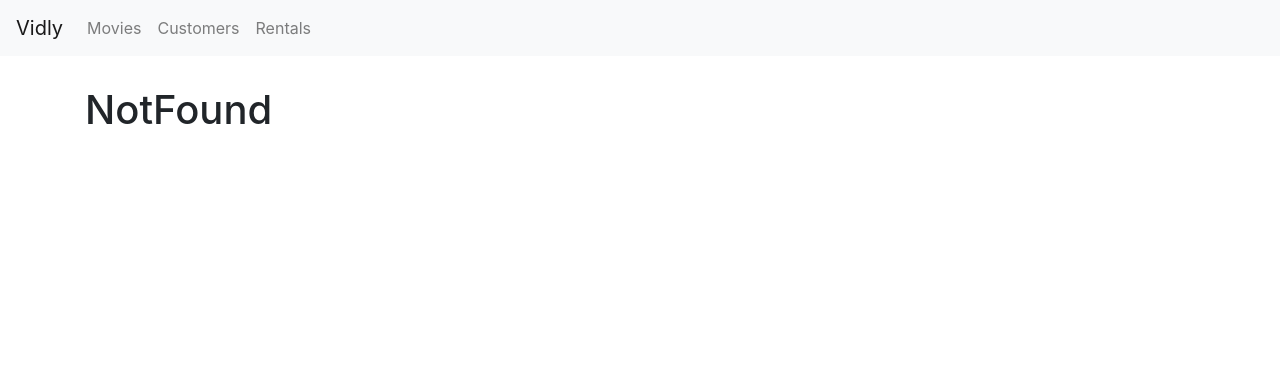
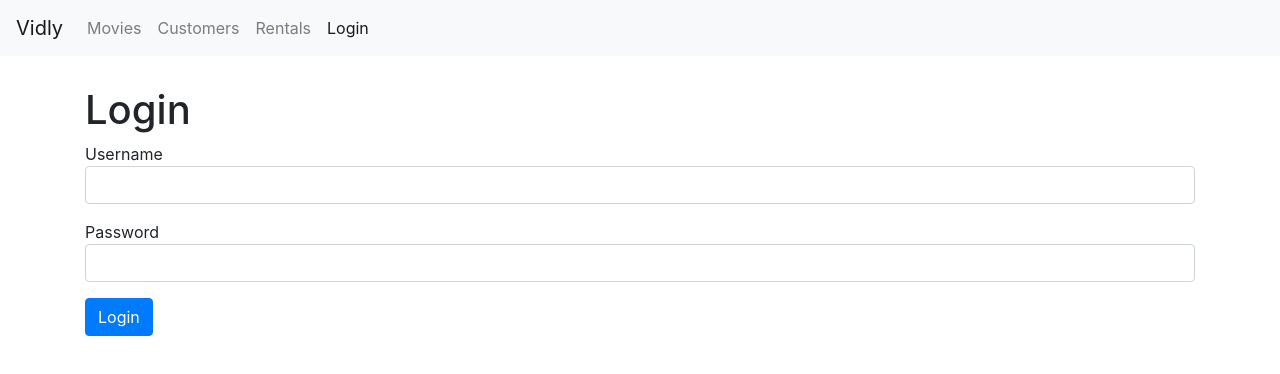
Before and after one commit to SpectralFergus/vidly, a React (Create React App) app: page /login in a window 1280 px wide. Before the commit this address led to /not-found. Shown: the top 374 px of the page. Built offline with nearby package versions, Linux system fonts and the light colour scheme.

Commit message:
synchronize login fields to state

```diff
--- a/src/App.js
+++ b/src/App.js
@@ -7,12 +7,14 @@
 import Rentals from "./components/rentals";
 import NotFound from "./components/notFound";
 import MovieForm from "./components/movieForm";
+import LoginForm from "./components/loginForm";
 function App() {
   return (
     <>
       <NavBar />
       <main className="container">
         <Switch>
+          <Route path="/login" component={LoginForm}></Route>
           <Route path="/movies/:id" component={MovieForm}></Route>
           <Route path="/movies" component={Movies}></Route>
           <Route path="/customers" component={Customers}></Route>
--- /dev/null
+++ b/src/components/loginForm.jsx
@@ -0,0 +1,55 @@
+import React, { Component } from "react";
+
+class LoginForm extends Component {
+  state = {
+    account: { username: "", password: "" },
+  };
+
+  handleSubmit = (e) => {
+    e.preventDefault();
+
+    console.log("submitted");
+  };
+
+  handleChange = ({currentTarget: input}) => {
+    const account = { ...this.state.account };
+    account[input.name] = input.value;
+    this.setState({ account });
+  };
+
+  render() {
+    const { account } = this.state;
+    return (
+      <>
+        <h1>Login</h1>
+        <form onSubmit={this.handleSubmit}>
+          <div className="form-group">
+            <label htmlFor="username"></label>Username
+            <input
+              value={account.username}
+              onChange={this.handleChange}
+              id="username"
+              name="username"
+              type="text"
+              className="form-control"
+            />
+          </div>
+          <div className="form-group">
+            <label htmlFor="password"></label>Password
+            <input
+              value={account.password}
+              onChange={this.handleChange}
+              id="password"
+              name="password"
+              type="text"
+              className="form-control"
+            />
+          </div>
+          <button className="btn btn-primary">Login</button>
+        </form>
+      </>
+    );
+  }
+}
+
+export default LoginForm;
--- a/src/components/navBar.jsx
+++ b/src/components/navBar.jsx
@@ -36,6 +36,11 @@
               Rentals
             </NavLink>
           </li>
+          <li className="nav-item">
+            <NavLink className="nav-link" to="/login">
+              Login
+            </NavLink>
+          </li>
         </ul>
       </div>
     </nav>
```
